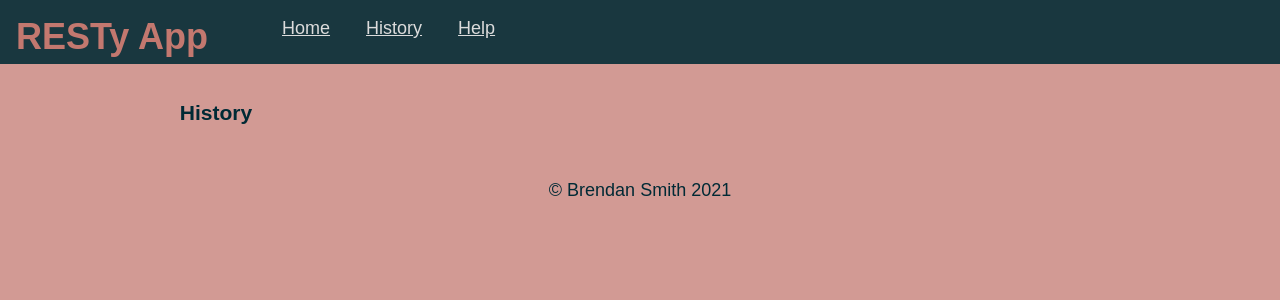
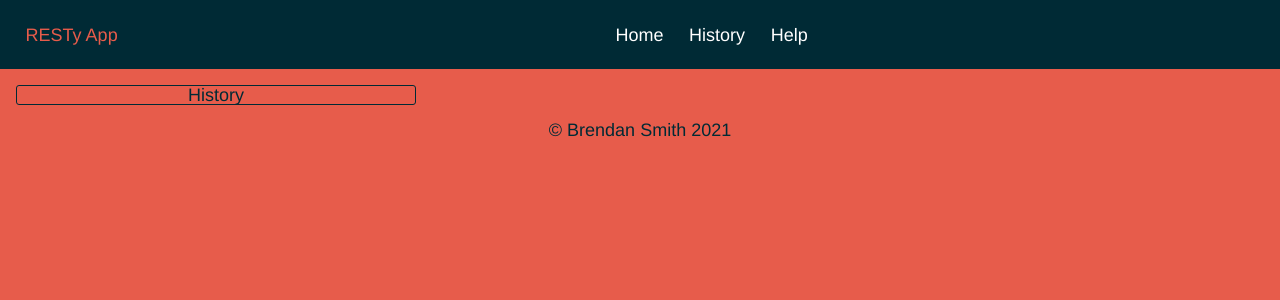
Before and after one commit to brendanrsmith/resty, a React (Create React App) app: page /history in a window 1280 px wide. Shown: the top 300 px of the page. Built offline with nearby package versions, Linux system fonts and the light colour scheme; the HTML template or start-up script is replaced by a standard one.

Commit message:
more css refactoring

```diff
--- a/src/App.js
+++ b/src/App.js
@@ -2,8 +2,7 @@ import React from 'react';
 import { Route, Switch } from 'react-router-dom';
 import { BrowserRouter } from 'react-router-dom';
 
-import './styles/style.scss';
-// import './core.scss';
+import './core.scss';
 
 import Headers from './header/Header.js';
 import Footer from './footer/Footer.js';
--- a/src/form/form.scss
+++ b/src/form/form.scss
@@ -3,10 +3,8 @@ label {
 }
 .results {
   grid-column: 2/4;
-  border: 2px solid #002a35;
-  border-radius: 6px;
-  list-style-type: none;
-  margin: 0 16px 0 0 ;
+  border-radius: 4px;
+  // margin: 0 16px 0 0 ;
   padding: 1rem;
   background-color: #eee;
   text-align: left;
@@ -21,13 +19,3 @@ form {
   text-align: center;
   grid-column: 1/4;
 }
-
-input {
-  width: 40vw;
-  padding: 4px;
-}
-
-button {
-  padding: 4px;
-  margin-left: 2px;
-}
--- a/src/header/Header.js
+++ b/src/header/Header.js
@@ -1,6 +1,5 @@
 import React from 'react';
 import { Link, NavLink } from 'react-router-dom';
-import './header.scss';
 
 const Header = () => {
   return (
--- a/src/header/header.scss
+++ /dev/null
@@ -1,25 +0,0 @@
-header {
-  background-color: #002a35e1;
-  color: #c3786f;
-  // padding: 1rem;
-  // margin: 0;
-  grid-column: 1/4;
-  height: 4rem;
-
-  h1{
-    float: left;
-    margin: 1rem;
-  }
-
-  ul {
-    float: left;
-  }
-  li{
-    display: inline-block;
-    margin: auto 1em;
-  }
-
-  a {
-    color:gainsboro;
-  }
-}
--- a/src/history/History.js
+++ b/src/history/History.js
@@ -1,7 +1,6 @@
 import React from 'react';
 import { withRouter } from 'react-router-dom';
 
-import './history.scss'
 
 class History extends React.Component {
 
--- a/src/history/history.scss
+++ /dev/null
@@ -1,4 +0,0 @@
-#history {
-  margin: 0 0 0 16px;
-  grid-column: 1;
-}
--- a/src/styles/_base.scss
+++ b/src/styles/_base.scss
@@ -1,6 +1,8 @@
 body {
   font-family: $primary-font;
-  font-size: 1.5vw;
   background-color: $primary-color;
-  color: $secondary-color
+  color: $secondary-color;
+  font-size: large;
+  text-align: center;
+  margin: auto;
 }
--- a/src/styles/_layout.scss
+++ b/src/styles/_layout.scss
@@ -1,6 +1,15 @@
+#root {
+  display: grid;
+  grid-template-columns: repeat(3, 1fr);
+  grid-auto-rows: minmax(100px auto);
+  gap: 1rem;
+}
+
 header {
-  background: $primary-color;
-  height: 4vw;
+  background: $secondary-color;
+  color: $primary-color;
+  grid-column: 1/4;
+
 
   h1 {
     float: left;
@@ -12,7 +21,7 @@ header {
   }
 
   a {
-    color: $secondary-color;
+    color: $white;
     text-decoration: none;
   }
 }
@@ -28,3 +37,29 @@ main {
     border-radius: $round-border;
   }
 }
+
+#history {
+  margin: 0 0 0 16px;
+  grid-column: 1;
+  border: 1px solid $secondary-color;
+  border-radius: $round-border;
+}
+
+input {
+  width: 40vw;
+  padding: 8px 10px;
+}
+
+button {
+  padding: 8px 10px;
+  margin: 2px;
+  border: none;
+  background-color: $white;
+  &:hover {
+    background-color: $secondary-color;
+    color: $white;
+  }
+
+
+
+}
--- a/src/styles/style.scss
+++ /dev/null
@@ -1,18 +0,0 @@
-html {
-  box-sizing: border-box;
-}
-body {
-  font-size: large;
-  text-align: center;
-  color: #002a35;
-  font-family: Arial, Helvetica, sans-serif;
-  background-color: #c3776fbd;
-  margin: auto;
-}
-
-#root {
-  display: grid;
-  grid-template-columns: repeat(3, 1fr);
-  grid-auto-rows: minmax(100px auto);
-  gap: 1rem;
-}
```
